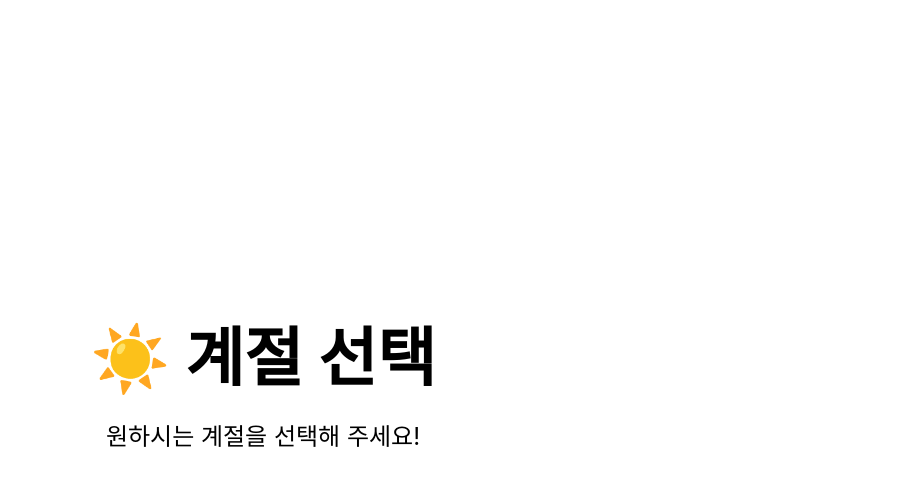
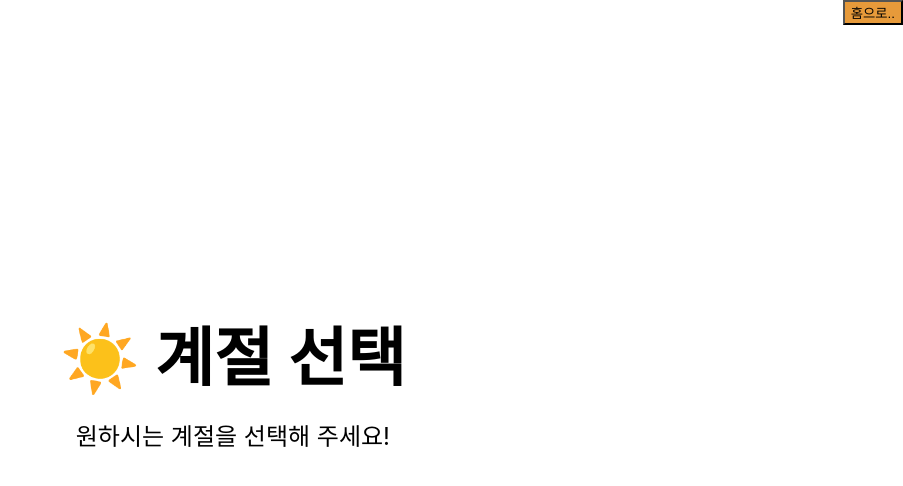
Before and after one commit to shinsangeun/seasonal-flowers, a Next.js app in the folder seasonal-flowers/: page /season in a window 1280 px wide. Shown: the top 486 px of the page, without its empty margins (377-1280 px from the left). Built offline with nearby package versions, Linux system fonts and the light colour scheme.

Commit message:
홈버튼 생성

```diff
--- a/seasonal-flowers/pages/season/index.js
+++ b/seasonal-flowers/pages/season/index.js
@@ -1,9 +1,12 @@
 import Head from 'next/head'
 import Image from 'next/image'
 import styles from '../../styles/Home.module.css'
+import seasonStyles from '../../styles/season.module.css'
 
 export default function season() {
     return(
+        <>
+            <button className={seasonStyles.button}>홈으로..</button>
             <div className={styles.container}>
                 <main className={styles.main}>
                     <h1 className={styles.title}>☀️ 계절 선택</h1>
@@ -13,5 +16,6 @@ export default function season() {
                     </p>
                 </main>
             </div>
+        </>
     )
 }
--- /dev/null
+++ b/seasonal-flowers/styles/season.module.css
@@ -0,0 +1,5 @@
+.button {
+    display: flex;
+    background-color: #e79a3a;
+    float: right;
+}
```
Lines whose indentation alone changed are shown as unchanged.
